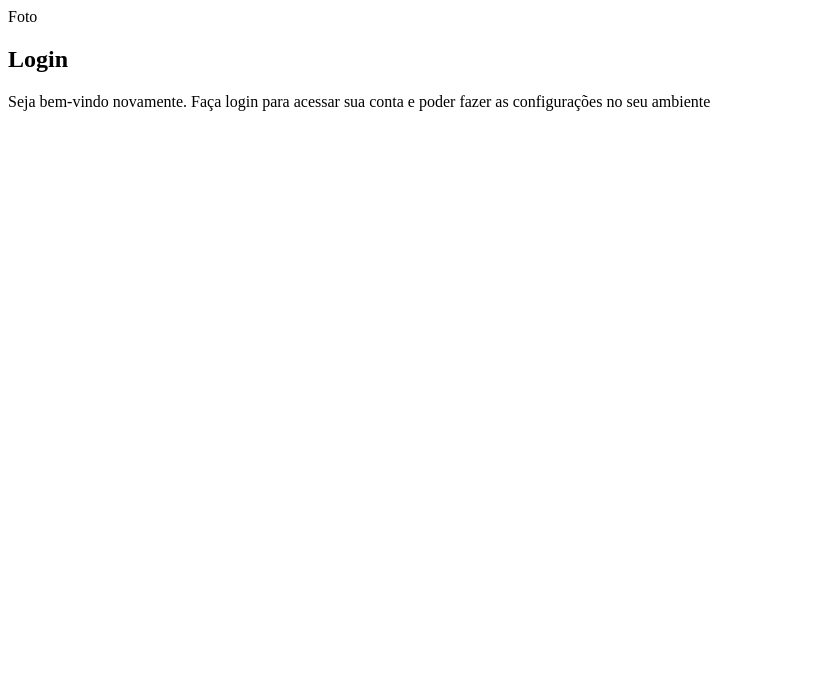
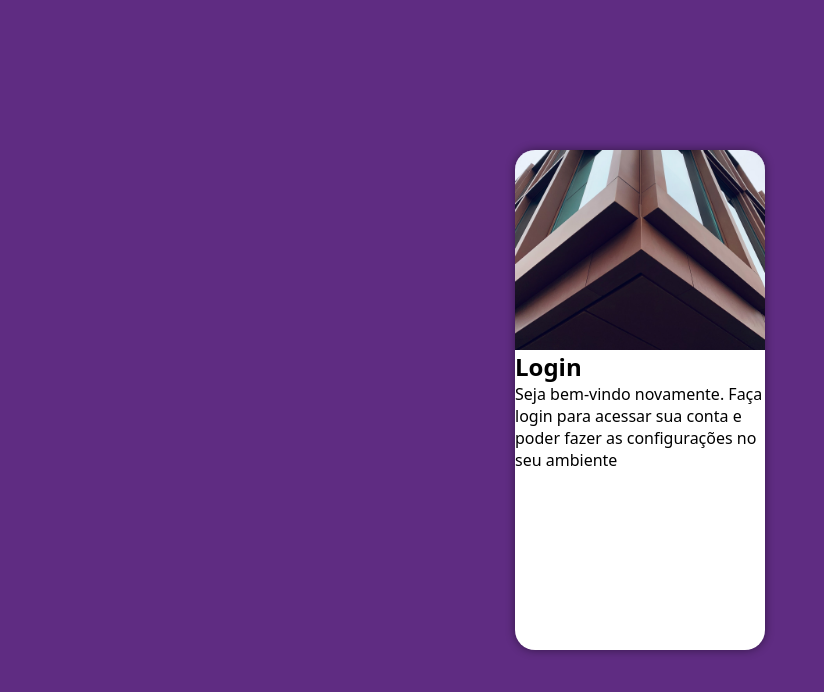
Before and after one commit to luciendelalves/projeto-login, a plain HTML site: page index.html in a window 1280 px wide. Shown: the whole page, without its empty margins (0-824 px from the left). Drawn offline with Linux system fonts and the light colour scheme.

Commit message:
atualização exercício

```diff
--- a/estilos/style.css
+++ b/estilos/style.css
@@ -4,3 +4,49 @@
     Verde: #49a09d
     Lilás: #5f2c82
 */
+
+* {
+    font-family: system-ui, -apple-system, BlinkMacSystemFont, 'Segoe UI', Roboto, Oxygen, Ubuntu, Cantarell, 'Open Sans', 'Helvetica Neue', sans-serif;
+    padding: 0px;
+    margin: 0px;
+    box-sizing: border-box;
+}
+
+body, html {
+    background-color: #5f2c82;
+    height: 100vh;
+    width: 100vw;
+}
+
+main {
+    position: relative;
+    height: 100vh;
+    width: 100vw;
+}
+
+section#login {
+    position: absolute;
+    top: 50%;
+    left: 50%;
+    transform: translate(-50%, -50%);
+    overflow: hidden;
+
+    background-color: white;
+    width: 250px;
+    height: 500px;
+    border-radius: 20px;
+    box-shadow: 0px 0px 10px rgb(0, 0, 0, 0.450);
+}
+
+section#login > div#imagem {
+    display: block;
+    background: #5f2c82 url(../imagens/pexels-david-underland-3523621.jpg) no-repeat;
+    background-size: cover;
+    background-position: left bottom;
+    height: 200px;
+}
+
+section#login > div#formulário {
+    display: block;
+    padding: 10px;
+}
--- a/index.html
+++ b/index.html
@@ -10,7 +10,7 @@
     <main>
         <section id="login">
             <div id="imagem">
-                Foto
+
             </div>
             <div id="formulario">
                 <h1>Login</h1>
```
